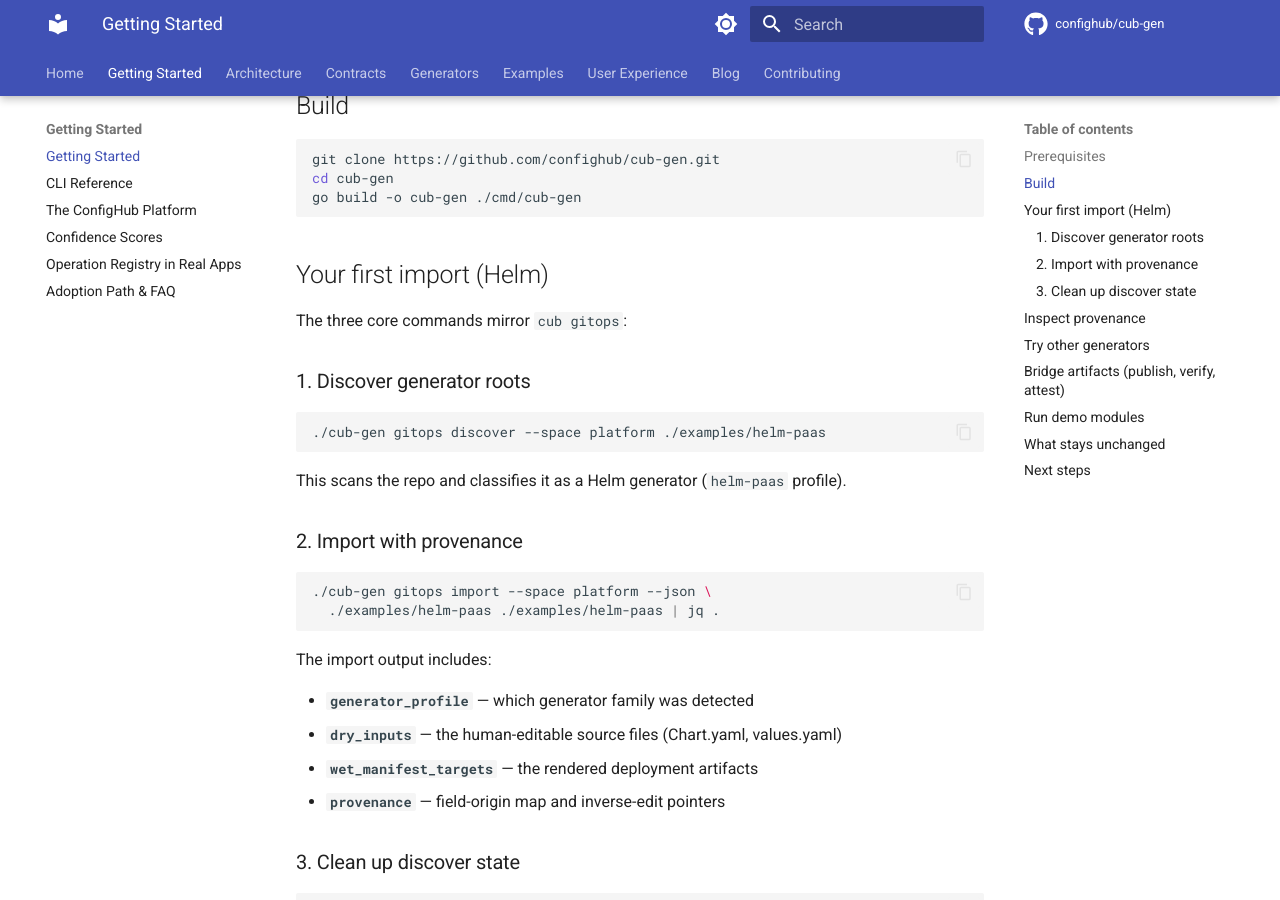
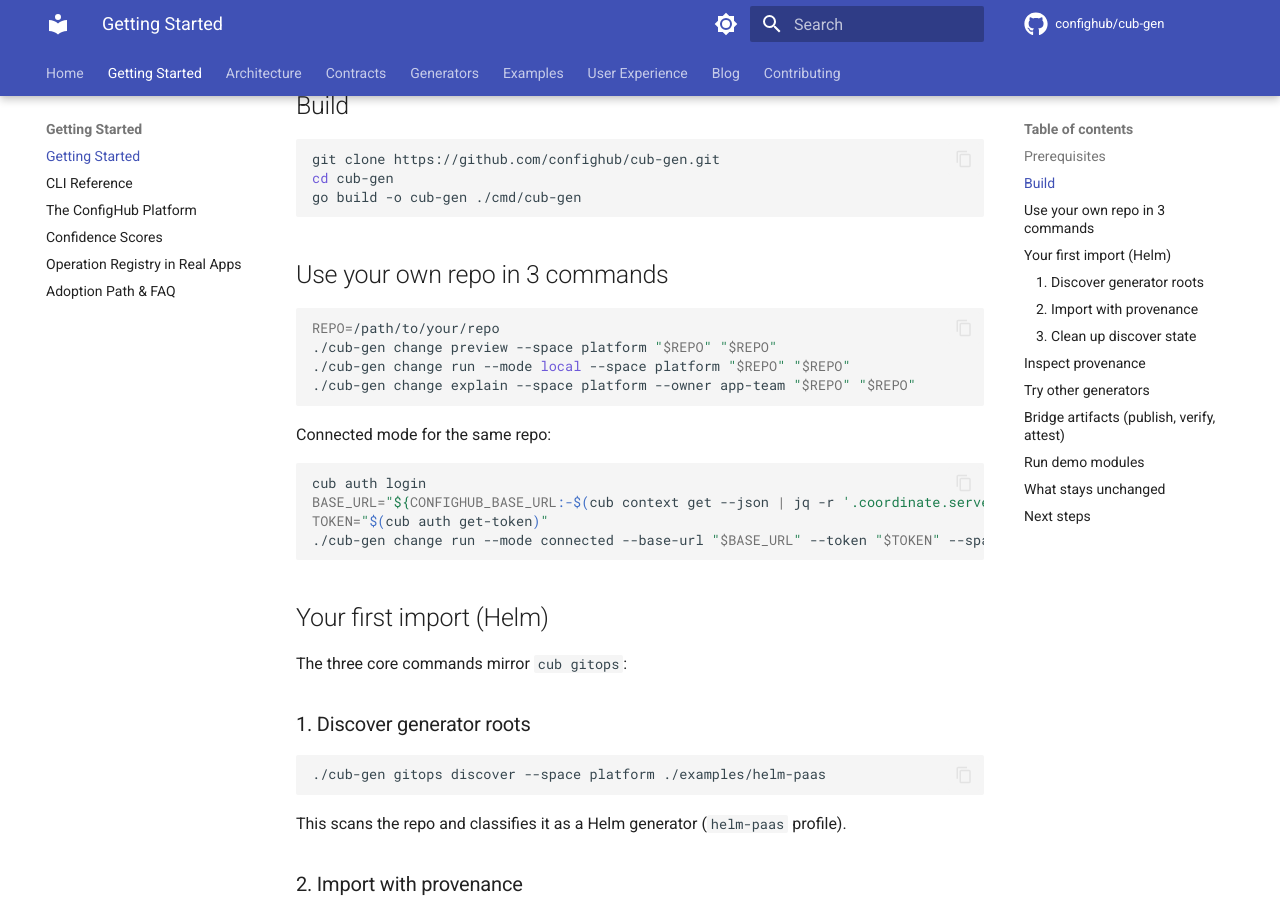
Before and after one commit to confighub/cub-gen, an MkDocs documentation site: the page built from docs/getting-started.md, in a window 1280 px wide and 900 px high, scrolled down 355 px. Built offline with MkDocs 1.6.1 and Material for MkDocs 9.7.7, drawn with Linux system fonts in a browser that asks for light colours; comment, search, counter and statistics services are not loaded.

Commit message:
docs: add own-repo quickstart to getting started

````diff
--- a/docs/getting-started.md
+++ b/docs/getting-started.md
@@ -13,6 +13,24 @@ Get from zero to provenance-traced import in under 10 minutes.
 git clone https://github.com/confighub/cub-gen.git
 cd cub-gen
 go build -o cub-gen ./cmd/cub-gen
+```
+
+## Use your own repo in 3 commands
+
+```bash
+REPO=/path/to/your/repo
+./cub-gen change preview --space platform "$REPO" "$REPO"
+./cub-gen change run --mode local --space platform "$REPO" "$REPO"
+./cub-gen change explain --space platform --owner app-team "$REPO" "$REPO"
+```
+
+Connected mode for the same repo:
+
+```bash
+cub auth login
+BASE_URL="${CONFIGHUB_BASE_URL:-$(cub context get --json | jq -r '.coordinate.serverURL')}"
+TOKEN="$(cub auth get-token)"
+./cub-gen change run --mode connected --base-url "$BASE_URL" --token "$TOKEN" --space platform "$REPO" "$REPO"
 ```
 
 ## Your first import (Helm)
````
Also changed, not shown: 1 other file.
